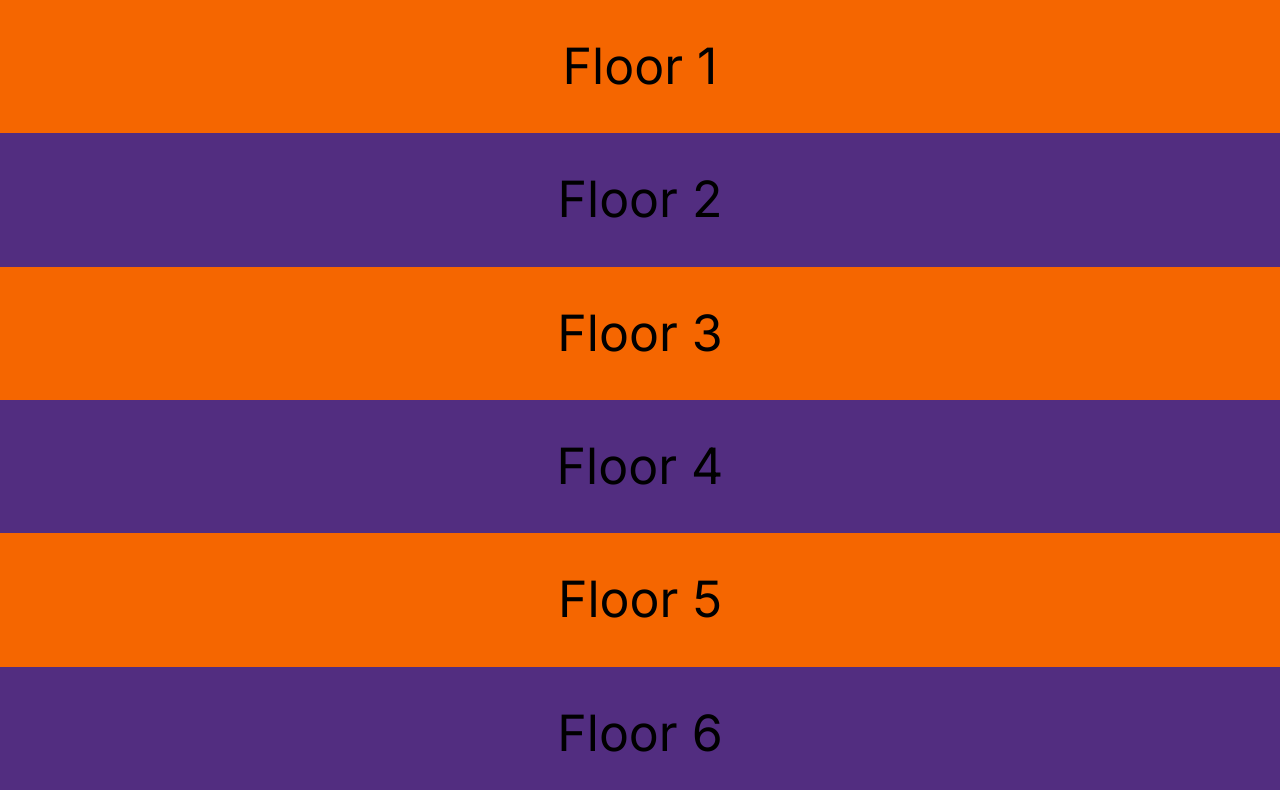
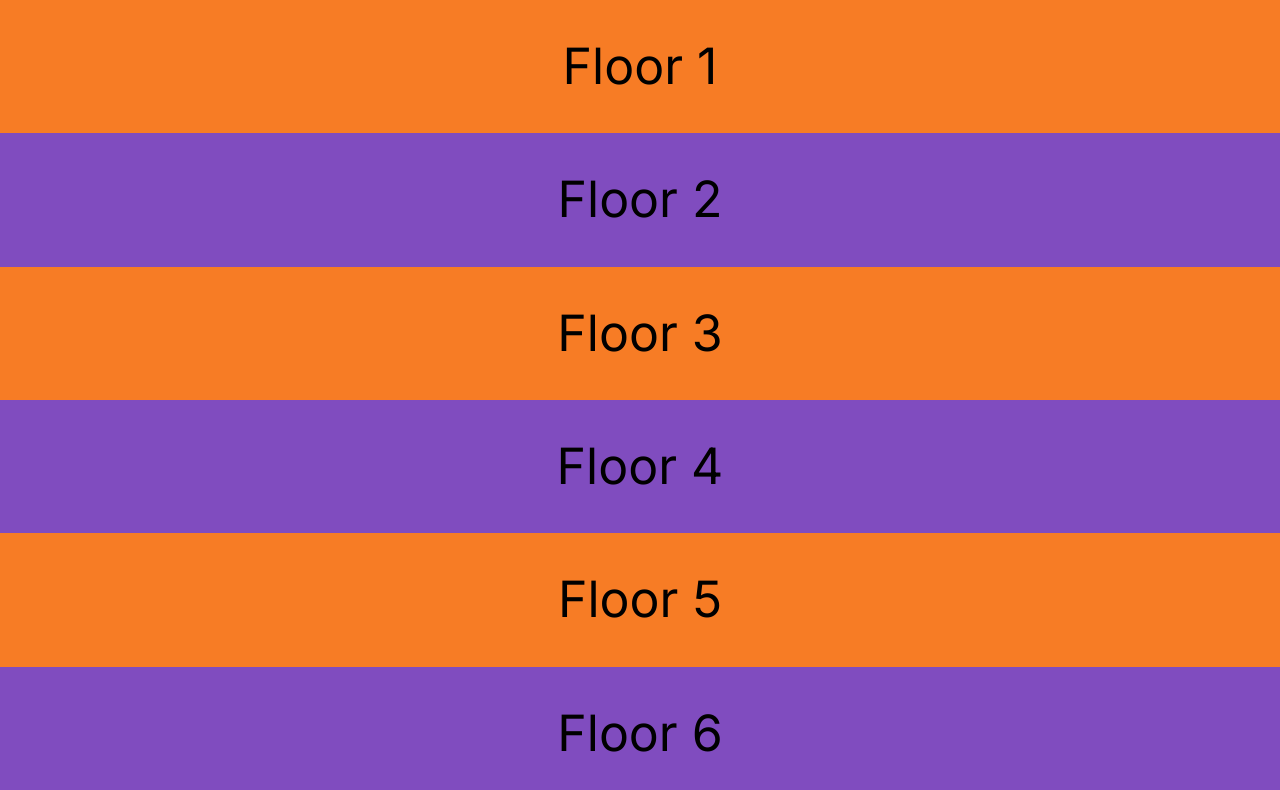
Before and after one commit to k2on/atthelib.com, a Next.js app: page / in a window 1280 px wide. Shown: the top 790 px of the page. Built offline with nearby package versions, Linux system fonts and the light colour scheme.

Commit message:
fix: improve color contrast for accessibility

```diff
--- a/app/[location]/Share.tsx
+++ b/app/[location]/Share.tsx
@@ -23,5 +23,5 @@ export default function Share({ floor }: { floor: string }) {
 		}
 	}
 
-	return <button onClick={onShare} style={{ background: "#F56600", fontSize: "40px", padding: "0 20px", borderRadius: "10px" }}>{copied ? "Link Copied!" : "SHARE"}</button>;
+	return <button onClick={onShare} style={{ background: "var(--orange)", fontSize: "40px", padding: "0 20px", borderRadius: "10px" }}>{copied ? "Link Copied!" : "SHARE"}</button>;
 }
--- a/app/globals.css
+++ b/app/globals.css
@@ -6,6 +6,8 @@
 	--foreground-rgb: 0, 0, 0;
 	--background-start-rgb: 214, 219, 220;
 	--background-end-rgb: 255, 255, 255;
+	--orange: #f77c25;
+	--purple: #804cbf;
 }
 
 @media (prefers-color-scheme: dark) {
@@ -24,9 +26,9 @@ body {
 }
 
 .floor-list a:nth-child(odd) {
-	background: #F56600;
+	background: var(--orange);
 }
 
 .floor-list a:nth-child(even) {
-	background: #522D80;
+	background: var(--purple);
 }
```
